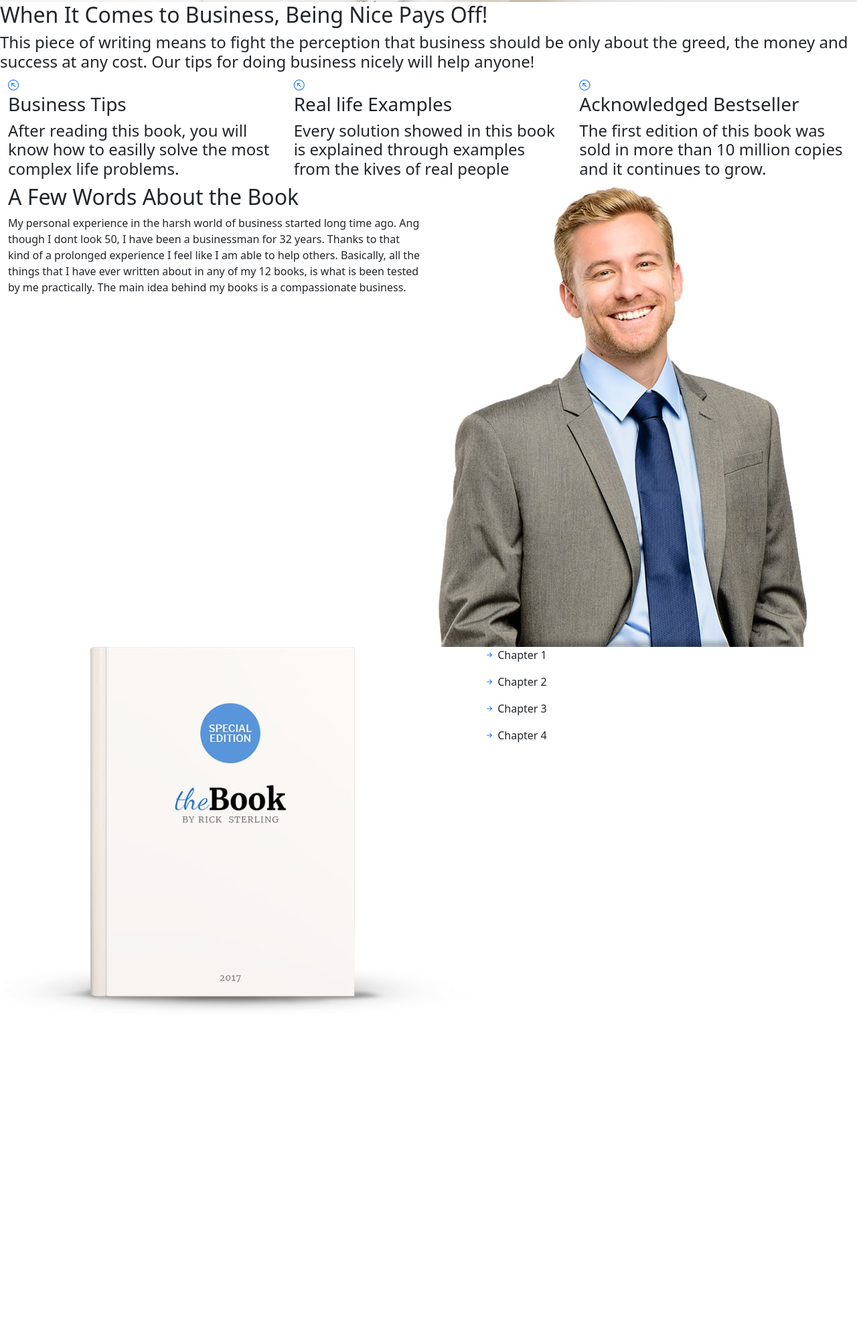
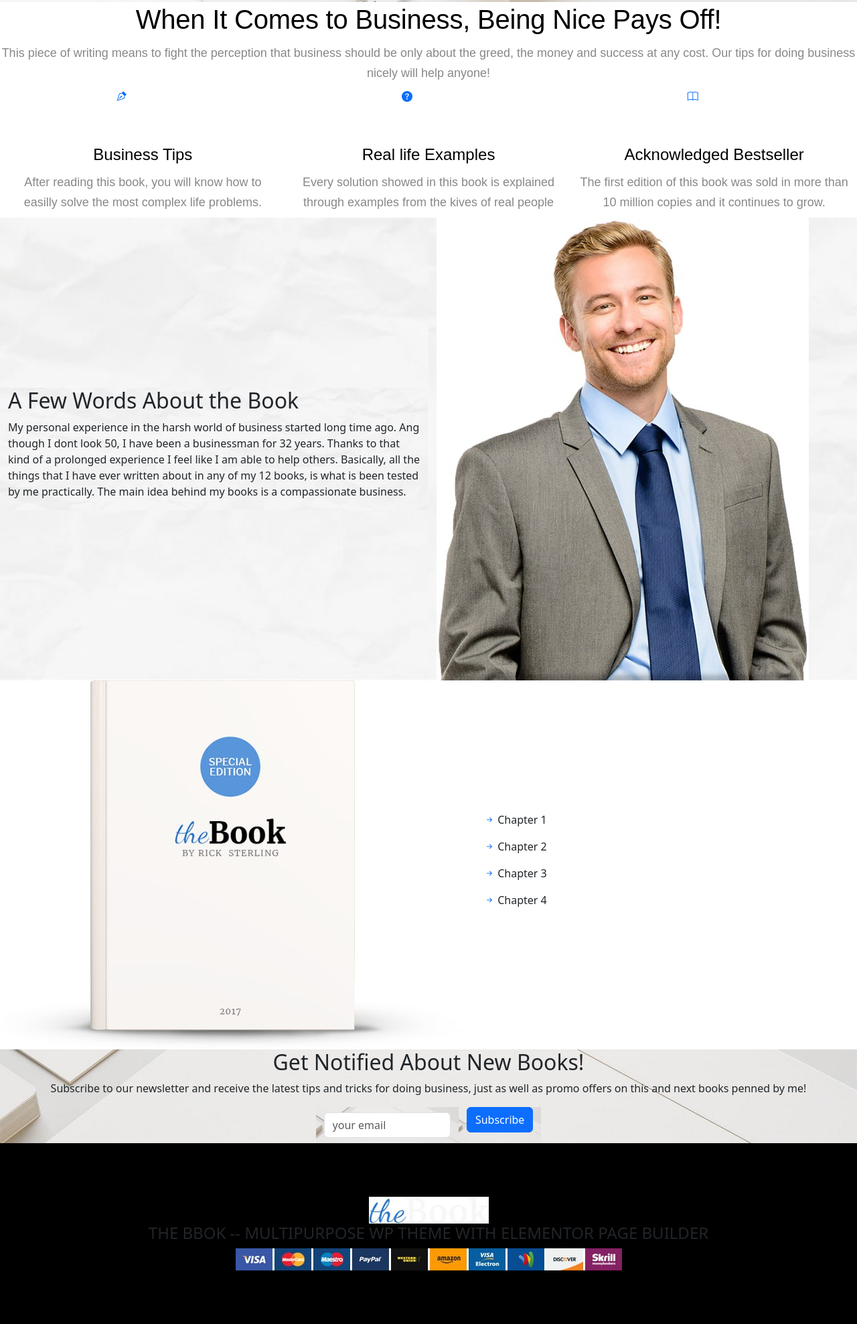
Before and after one commit to javabak/TESTBOOTSTRAP, a plain HTML site: page index.html in a window 1280 px wide. Shown: the part 702-2679 px from the top of the page at 67% size. Before the commit the page ends 2219 px from the top, so only its background shows below. Drawn offline with nearby package versions, Linux system fonts and the light colour scheme.

Commit message:
second commit

```diff
--- /dev/null
+++ b/css/style.css
@@ -0,0 +1,99 @@
+.upMenu a {
+    color: #b2b2b2;
+    text-transform: uppercase;
+    margin-left: 3px;
+}
+
+nav a {
+    color: #b2b2b2;
+    text-transform: uppercase;
+}
+
+.navbar-nav .nav-link.active {
+    color: #2978d3 !important;
+}
+
+section {
+    padding: 5em 0em 0em 0em;
+}
+
+#Means h2 {
+    color: #000000;
+    font-family: "Merriaweather", sans-serif;
+    font-size: 40px;
+    font-weight: 300;
+    line-height: 53px;
+    letter-spacing: -0.2px;
+    text-align: center;
+}
+
+#Means h3 {
+    color: #000000;
+    font-family: "Merriaweather", sans-serif;
+    font-size: 24px;
+    font-weight: 400;
+    line-height: 37px;
+    letter-spacing: 0px;
+    text-align: center;
+}
+
+#Means h4 {
+    color: #888888;
+    font-family: "Libre Franklin", sans-serif;
+    font-size: 18px;
+    font-weight: 400;
+    line-height: 30px;
+    letter-spacing: 0px;
+    text-align: center;
+}
+
+#Means i {
+    width: 5em;
+    height: 5em;
+    position: relative;
+    display: block;
+    margin: 0 auto;
+}
+
+#Author div {
+    background-image: url(../image/back.jpg);
+    background-position: center center;
+    background-repeat: no-repeat;
+    background-size: cover;
+    align-items: center;
+    align-content: center;
+}
+
+#Chapter div {
+    align-content: center;
+    align-items: center;
+}
+
+#About div {
+    background-image: url(../image/subscribe.jpg);
+    background-position: center;
+    background-repeat: no-repeat;
+    background-size: cover;
+    align-items: center;
+    align-content: center;
+}
+
+#About {
+    text-align: center;
+    padding: 2 em 0 2em 0;
+}
+
+#About form {
+    justify-content: center;
+}
+
+footer {
+    background-color: black;
+    text-align: center;
+    padding: 5em;
+}
+
+footer div {
+    align-items: center;
+    align-content: center;
+}
--- a/index.html
+++ b/index.html
@@ -4,6 +4,7 @@
     <meta charset="utf-8">
     <meta name="viewport" content="width=device-width, initial-scale=1">
     <link rel="stylesheet" href="https://cdn.jsdelivr.net/npm/bootstrap-icons@1.10.5/font/bootstrap-icons.css">
+    <link rel="stylesheet" href="css/style.css">
 
     <title>Bootstrap demo</title>
 
@@ -12,7 +13,7 @@
 
   <body>
     <header>
-        <div class="container">
+        <div class="container-fluid upMenu">
             <div class="row">
                 <div class="col">
                     <nav class="nav">
@@ -55,7 +56,7 @@
               <button class="navbar-toggler" type="button" data-bs-toggle="collapse" data-bs-target="#navbarNav" aria-controls="navbarNav" aria-expanded="false" aria-label="Toggle navigation">
                 <span class="navbar-toggler-icon"></span>
               </button>
-              <div class="collapse navbar-collapse" id="navbarNav">
+              <div class="collapse navbar-collapse justify-content-end" id="navbarNav">
                 <ul class="navbar-nav">
                   <li class="nav-item">
                     <a class="nav-link active" aria-current="page" href="#">Home</a>
@@ -98,17 +99,17 @@
         <div class="container-fluid">
             <div class="row">
                 <div class="col">
-                    <a href="#"><i class="bi bi-arrow-up-left-circle"></i></a>
+                    <a href="#"><i class="bi bi-vector-pen"></i></a>
                     <h3>Business Tips</h3>
                     <h4>After reading this book, you will know how to easilly solve the most complex life problems.</h4>
                 </div>
                 <div class="col">
-                    <a href="#"><i class="bi bi-arrow-up-left-circle"></i></a>
+                    <a href="#"><i class="bi bi-question-circle-fill"></i></a>
                     <h3>Real life Examples</h3>
                     <h4>Every solution showed in this book is explained through examples from the kives of real people</h4>
                 </div>
                 <div class="col">
-                    <a href="#"><i class="bi bi-arrow-up-left-circle"></i></a>
+                    <a href="#"><i class="bi bi-book"></i></a>
                     <h3>Acknowledged Bestseller</h3>
                     <h4>The first edition of this book was sold in more than 10 million copies and it continues to grow.</h4>
                 </div>
@@ -159,9 +160,36 @@
             </div>
         </div>
     </sextion>
-    <sextion></sextion>
-    <sextion></sextion>
-    <footer></footer>
+    <sextion id="About">
+        <div class="container-fluid">
+            <div class="row">
+                <div class="col">
+                    <h2>Get Notified About New Books!</h2>
+                    <p>Subscribe to our newsletter and receive the latest tips and tricks
+                        for doing business, just as well as promo offers on this and next books penned by me!</p>
+
+                        <form class="row">
+                            <div class="col-sm-2">
+                              <input type="search" class="form-control" id="inputSearch2" placeholder="your email">
+                            </div>
+                            <div class="col-auto">
+                              <button type="submit" class="btn btn-primary mb-3">Subscribe</button>
+                            </div>
+                          </form>
+                </div>
+            </div>
+        </div>
+    </sextion>
+
+    <footer>
+      <div class="row">
+        <div class="col">
+            <img src="./image/logo.jpg" alt="">
+            <h4>THE BBOK -- MULTIPURPOSE WP THEME WITH ELEMENTOR PAGE BUILDER</h4>
+            <img src="./image/payments.jpg" alt="">
+        </div>
+    </div>
+    </footer>
     <script src="https://cdn.jsdelivr.net/npm/bootstrap@5.3.0/dist/js/bootstrap.bundle.min.js" integrity="sha384-geWF76RCwLtnZ8qwWowPQNguL3RmwHVBC9FhGdlKrxdiJJigb/j/68SIy3Te4Bkz" crossorigin="anonymous"></script>
 
 
```
